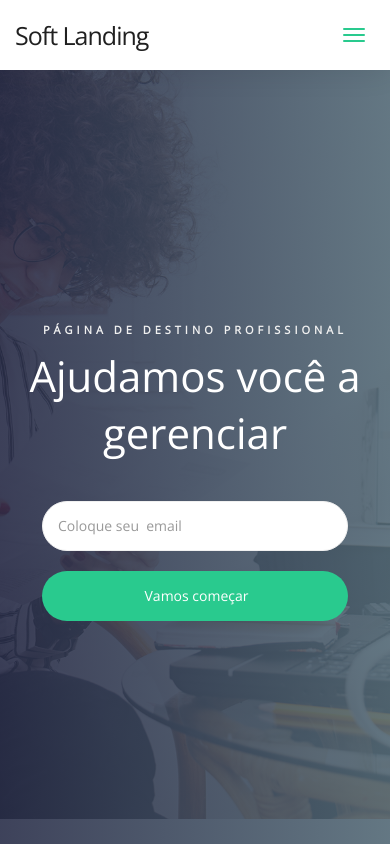
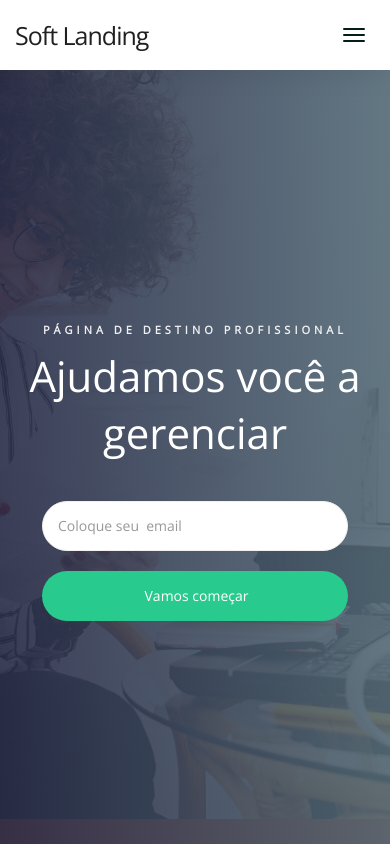
Before and after one commit to Soldier001-hash/site-web, a plain HTML site: page index.html in a window 390 px wide. Shown: the top 844 px of the page. Drawn offline with nearby package versions, Linux system fonts and the light colour scheme.

Commit message:
Update tooplate-style.css

```diff
--- a/css/tooplate-style.css
+++ b/css/tooplate-style.css
@@ -11,7 +11,7 @@ http://www.tooplate.com/view/2106-soft-landing
   body {
     font-family: 'Open Sans', sans-serif;
     overflow-x: hidden;
-    background: #f9f9f9;
+    background:  #b6371c;
   }
 
 
@@ -52,7 +52,7 @@ http://www.tooplate.com/view/2106-soft-landing
   }
 
   a {
-    color: #202020;
+    color:  #031d18;
     text-decoration: none !important;
   }
 
@@ -273,7 +273,7 @@ http://www.tooplate.com/view/2106-soft-landing
   }
 
   .custom-navbar .navbar-toggle .icon-bar {
-    background: #29ca8e;
+    background:  #031d18;
     border-color: transparent;
   }
 
```
